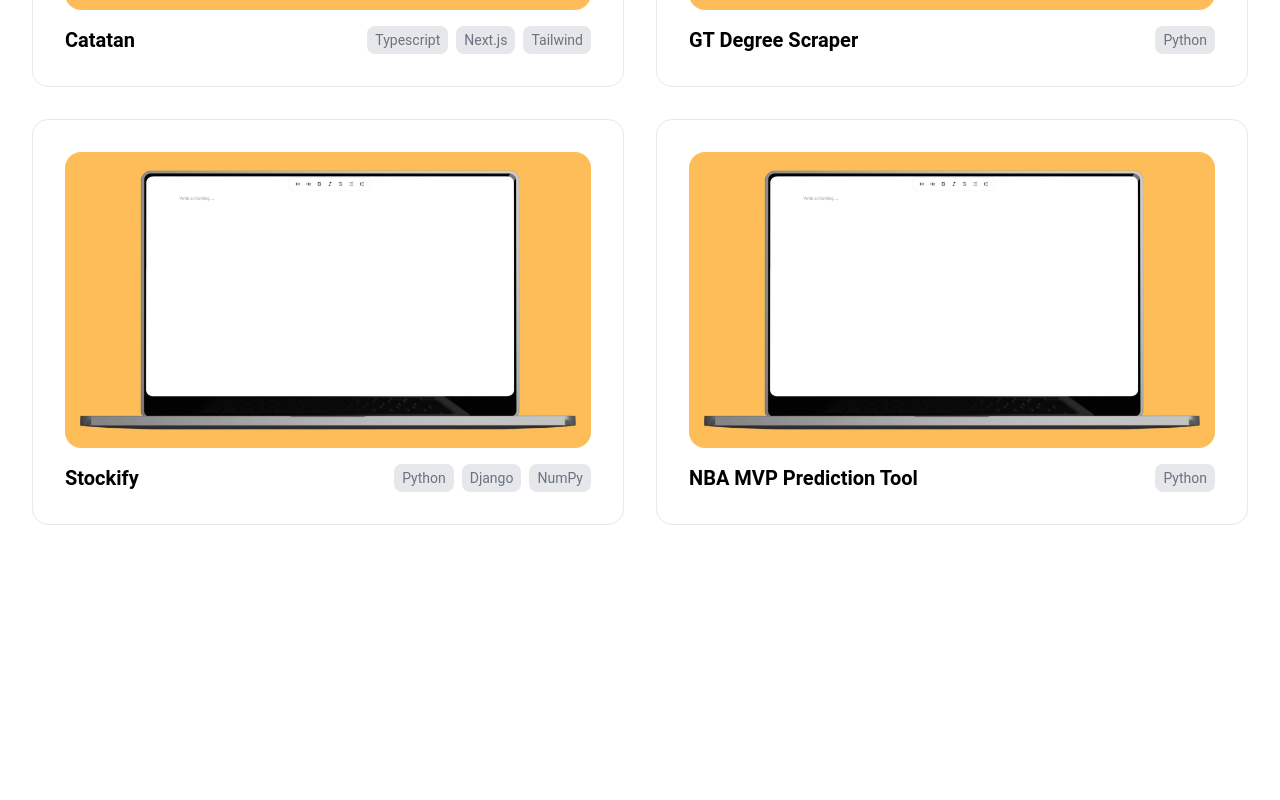
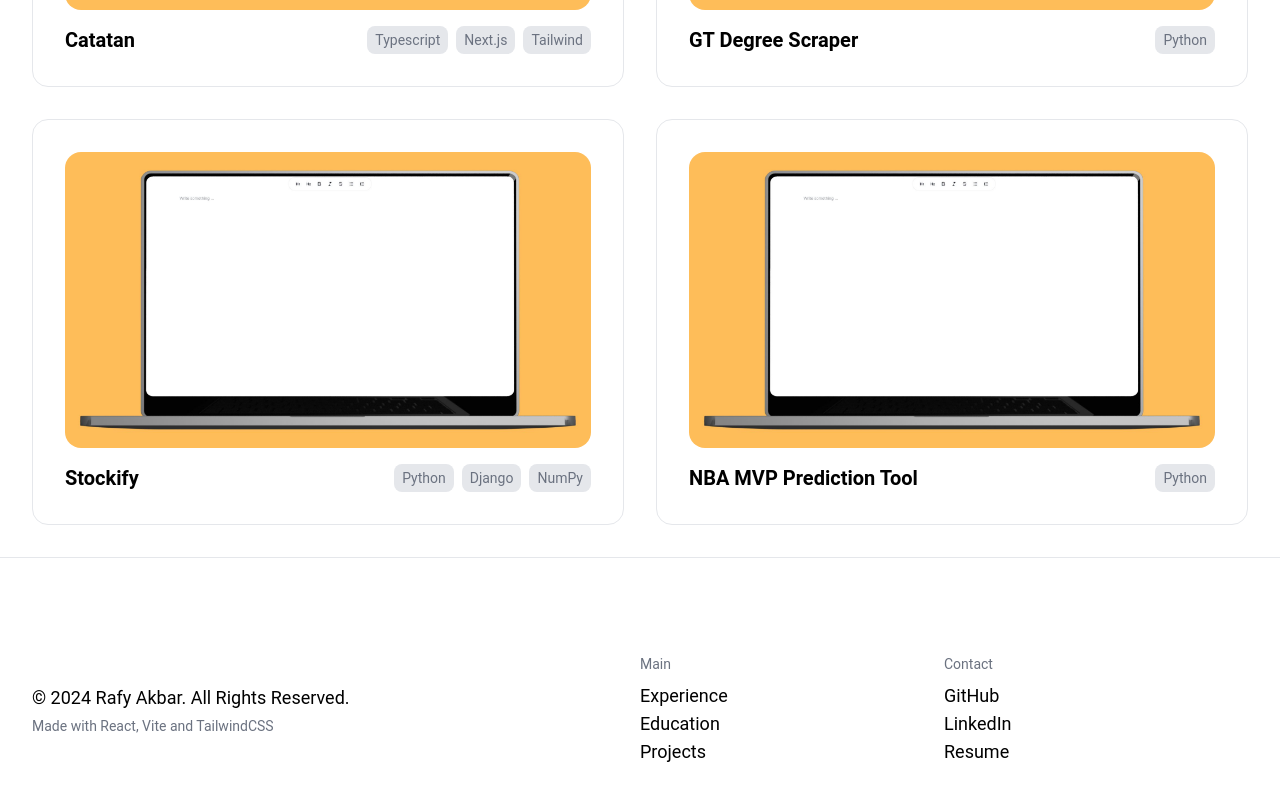
Before and after one commit to Rafyakbar02/portfolio-web, a React (Vite) app: page / in a window 1280 px wide. Shown: the part 1893-2693 px from the top of the page. Before the commit the page ends 2450 px from the top, so only its background shows below. Built offline with nearby package versions, Linux system fonts and the light colour scheme.

Commit message:
redesigned footer

```diff
--- a/src/App.jsx
+++ b/src/App.jsx
@@ -18,8 +18,7 @@ function App() {
       </div>
       <Experience />
       <ProjectList />
-      {/* <Contact />
-      <Footer /> */}
+      <Footer />
     </div>
   );
 }
--- a/src/components/Footer.jsx
+++ b/src/components/Footer.jsx
@@ -1,11 +1,38 @@
 import React from "react";
+import { navLinks } from "../constants";
+import { resume } from "../assets";
 
 const Footer = () => {
   return (
-    <div className="bg-white dark:bg-neutral-950 text-neutral-700 dark:text-white  w-full p-3">
-      <p className="text-center text-sm font-semibold">
-        Copyright by Rafy Akbar 2023. All Rights Reserved.
-      </p>
+    <div className="px-8 py-8 sm:py-24 border-t flex flex-col gap-16 sm:gap-0 sm:grid sm:grid-cols-2">
+      {/* Copyright */}
+      <div className="order-last sm:order-first flex flex-col justify-center gap-1">
+        <h4 className="sm:text-lg">© 2024 Rafy Akbar. All Rights Reserved.</h4>
+        <p className="text-xs sm:text-sm text-gray-500">Made with React, Vite and TailwindCSS</p>
+      </div>
+
+      {/* Links */}
+      <div className="order-first sm:order-last grid grid-cols-2">
+        {/* Nav Links */}
+        <div>
+          <h4 className="text-sm text-gray-500 mb-2">Main</h4>
+          <ul>
+            {navLinks.map((link, i) => (
+            <li><a className="text-lg" href={link.id}>{link.title}</a></li>
+            ))}
+          </ul>
+        </div>
+
+        {/* Socials */}
+        <div>
+          <h4 className="text-sm text-gray-500 mb-2">Contact</h4>
+          <ul className="text-lg">
+            <li><a href="https://github.com/Rafyakbar02">GitHub</a></li>
+            <li><a href="https://www.linkedin.com/in/rafy-akbar/">LinkedIn</a></li>
+            <li><a href={resume}>Resume</a></li>
+          </ul>
+        </div>
+      </div>
     </div>
   );
 };
```
